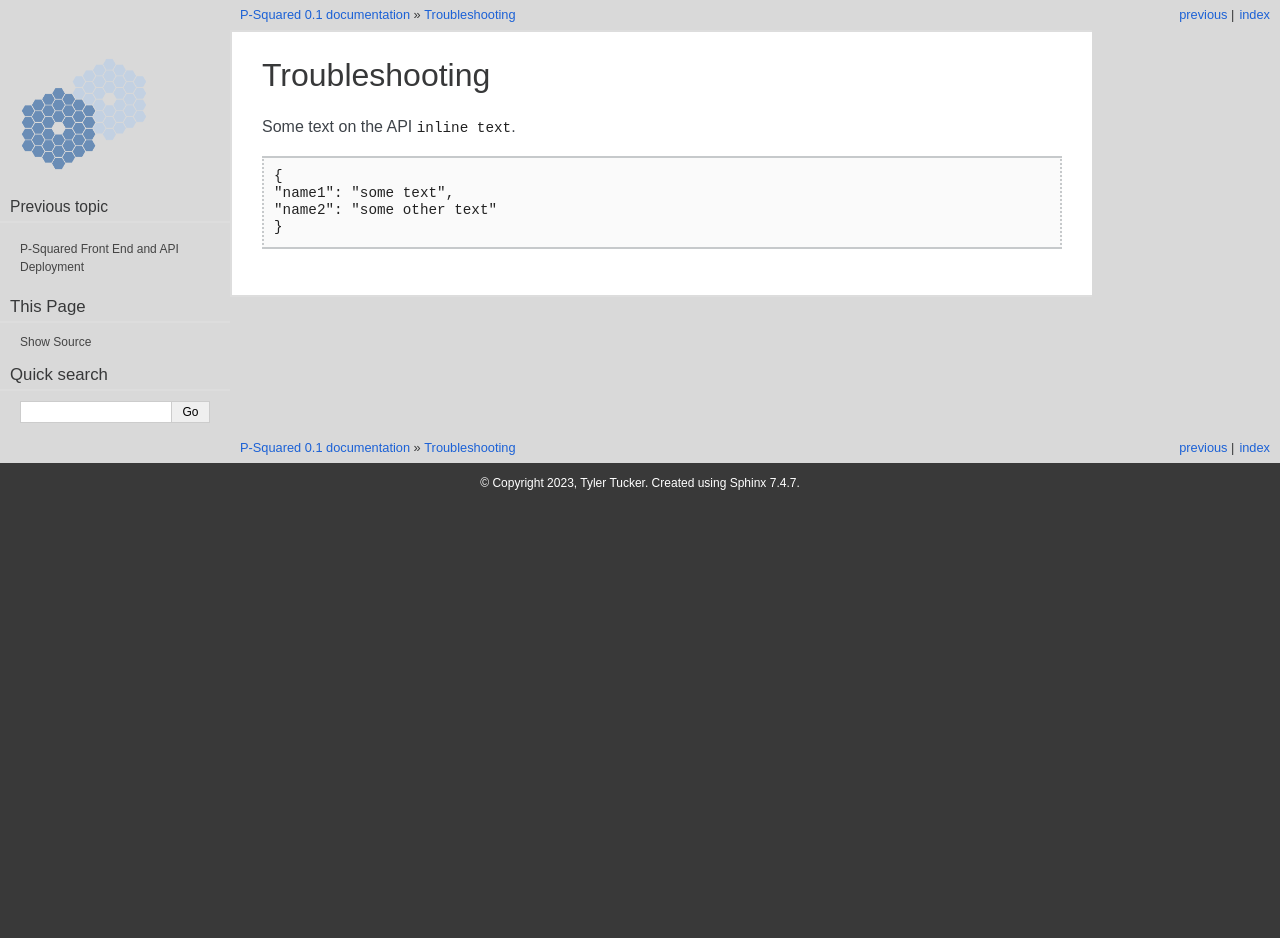
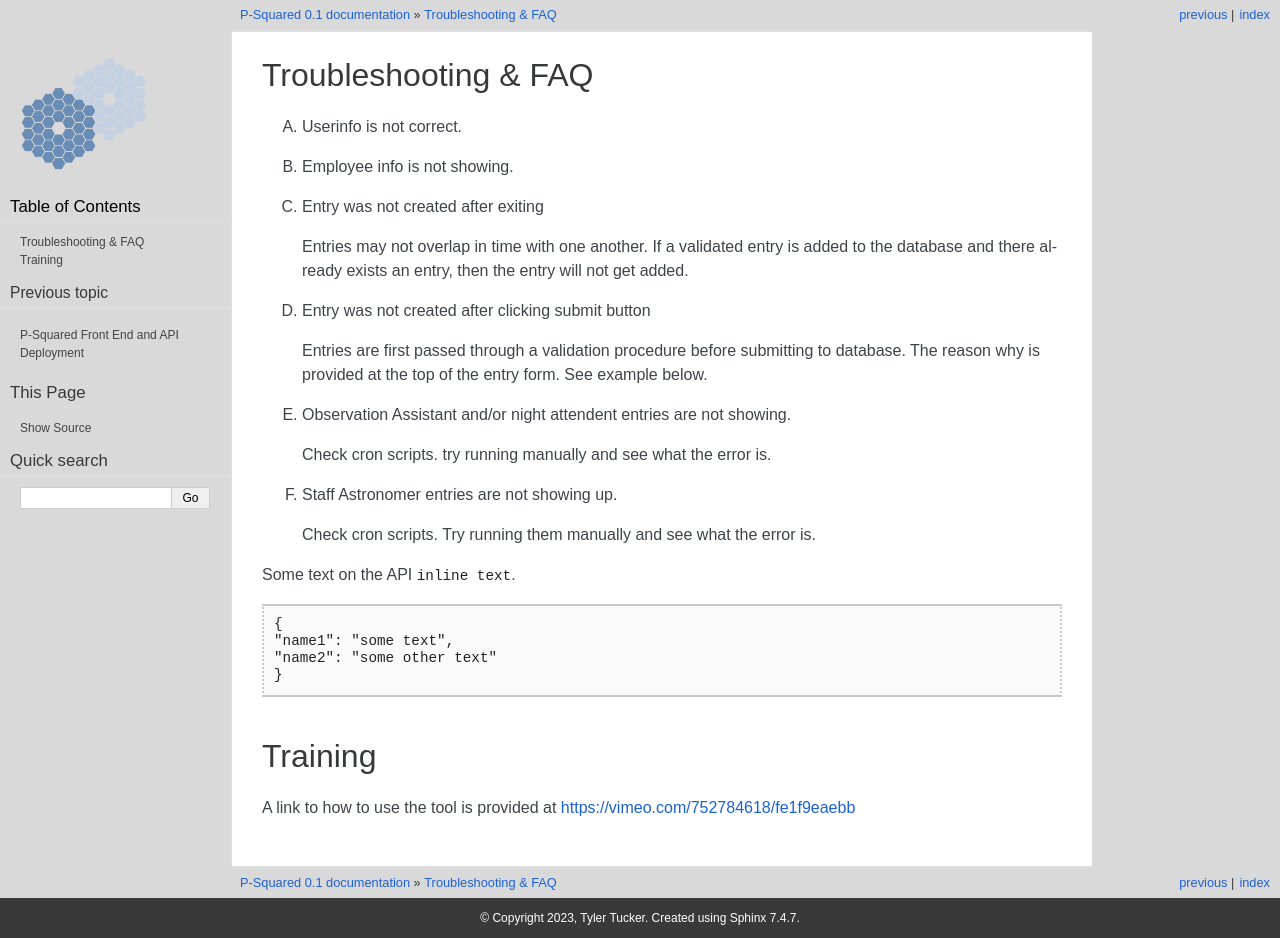
Before and after one commit to KeckObservatory/p-squared, a Sphinx documentation site: the page built from docs/troubleshooting.rst, in a window 1280 px wide. Built offline with Sphinx 7.4.7, drawn with Linux system fonts in a browser that asks for light colours; before the commit the page ends 900 px from its top, so only the background shows below that.

Commit message:
second pass for doc

```diff
--- a/docs/index.rst
+++ b/docs/index.rst
@@ -17,8 +17,8 @@ P-Squared allows users to enter in their status in hour blocks, and up to two lo
 For example, for an Wamiea-based employee working a half day in the morning,
 they would have an entry showing their location as "HQ" from 8am-12pm and then "Leave" from 12pm to 5pm.
 
-The People planner comprises of a user interface (UI) run by a web browser, either Firefox, Chrome, Safari, or Edge.
-The UI leverages an API which connects to a databse, where user entries are created, edited, and deleted.
+The People planner comprises of a user interface (UI or Frontend) run by a web browser, either Firefox, Chrome, Safari, or Edge.
+The UI leverages an API (or Backend) which connects to a databse, where user entries are created, edited, and deleted.
 
 
 All Keck Staff has access to P-Squared. They log in through the authentication portal, using their
--- a/docs/troubleshooting.rst
+++ b/docs/troubleshooting.rst
@@ -1,5 +1,28 @@
-Troubleshooting
----------------
+Troubleshooting & FAQ
+=====================
+
+A. Userinfo is not correct.
+
+B. Employee info is not showing.
+
+C. Entry was not created after exiting
+
+   Entries may not overlap in time with one another. If a validated entry is added to the database and there already exists an entry,
+   then the entry will not get added.
+
+D. Entry was not created after clicking submit button
+
+   Entries are first passed through a validation procedure before submitting to database. The reason why is provided at the top of
+   the entry form. See example below.
+
+E. Observation Assistant and/or night attendent entries are not showing.
+
+   Check cron scripts. try running manually and see what the error is.
+
+F. Staff Astronomer entries are not showing up.
+
+   Check cron scripts. Try running them manually and see what the error is.
+
 
 Some text on the API ``inline text``.
 
@@ -9,3 +32,8 @@ Some text on the API ``inline text``.
     "name1": "some text",
     "name2": "some other text"
     }
+
+Training
+========
+
+A link to how to use the tool is provided at `https://vimeo.com/752784618/fe1f9eaebb <https://vimeo.com/752784618/fe1f9eaebb>`_
```
Also changed, not shown: docs/build.rst (+34 -0 lines), 12 other files.
